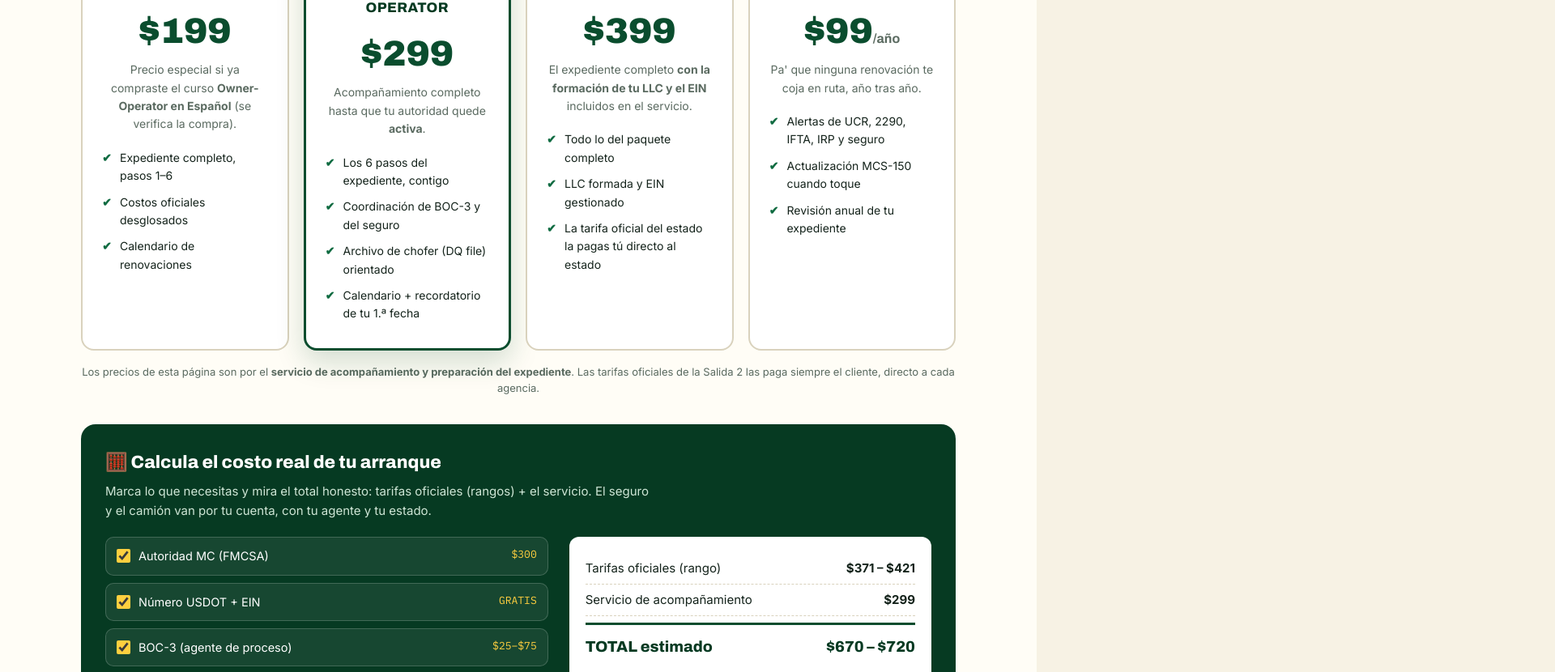
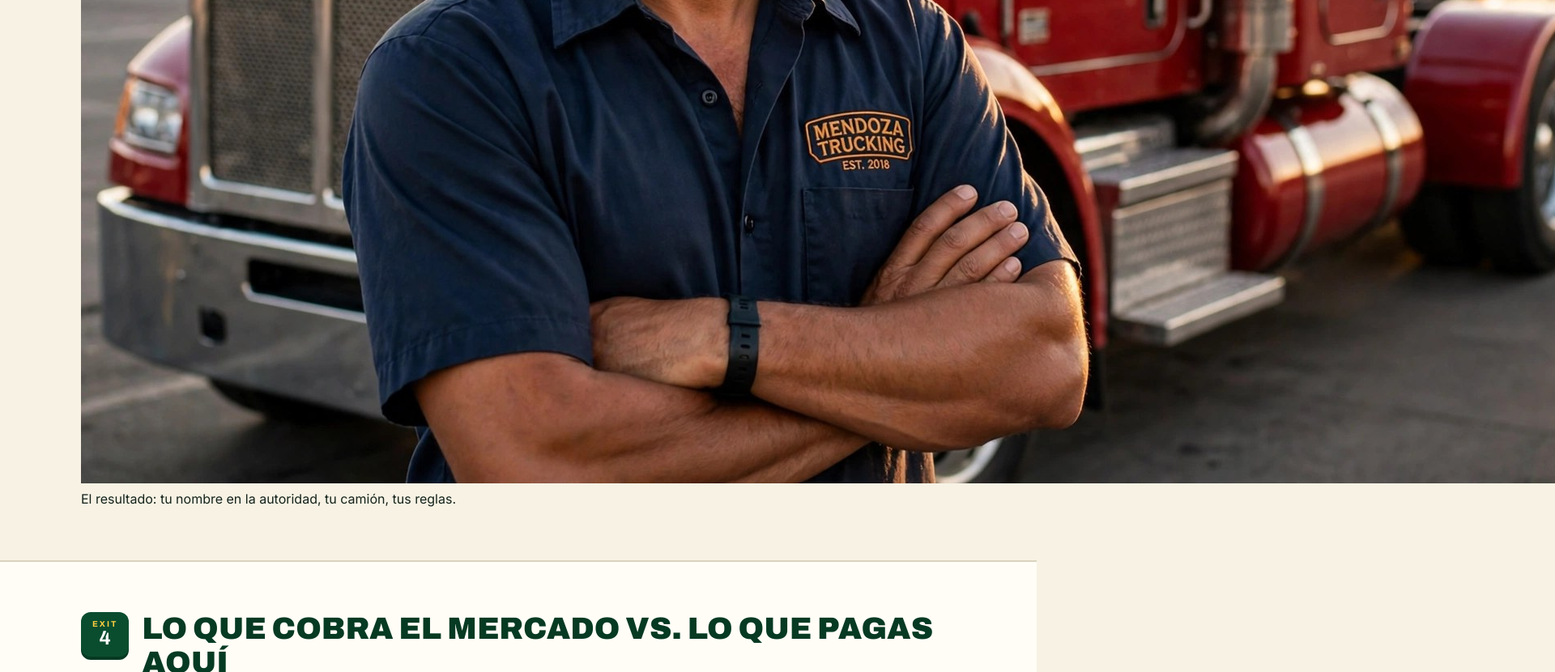
Before and after one commit to pippen32/expediente-owner-operator, a plain HTML site: page index.html in a window 1280 px wide. Shown: the part 3737-4567 px from the top of the page at 81% size, 1920 px wide, since content can reach past the window. Drawn offline with Linux system fonts and the light colour scheme.

Commit message:
Replace index.html with updated page including owner photo

```diff
--- a/index.html
+++ b/index.html
@@ -255,6 +255,10 @@ footer a{color:var(--amarillo);text-decoration:none}
         <li>Calendario de renovaciones entregado (IFTA ×4 · 2290 · UCR · MCS-150 · IRP · seguro) <span class="st">ENTREGADO</span></li>
       </ul>
     </div>
+    <figure class="foto" style="margin-top:26px">
+      <img src="foto-dueno.jpg" alt="Dueño de camión frente a su unidad, ya operando con su autoridad propia">
+      <figcaption>El resultado: tu nombre en la autoridad, tu camión, tus reglas.</figcaption>
+    </figure>
   </div>
 </section>
 
```
